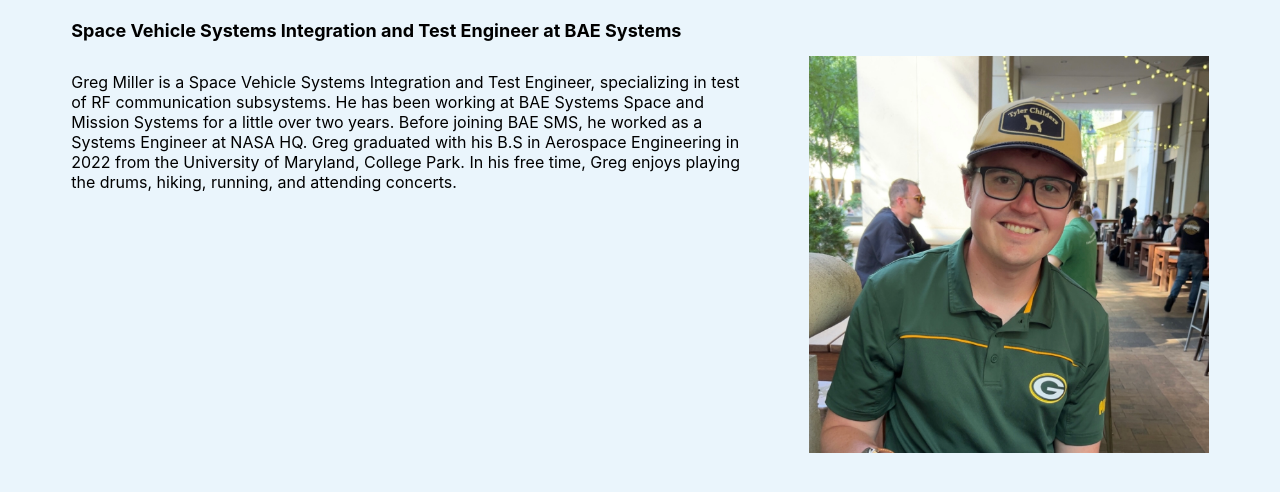
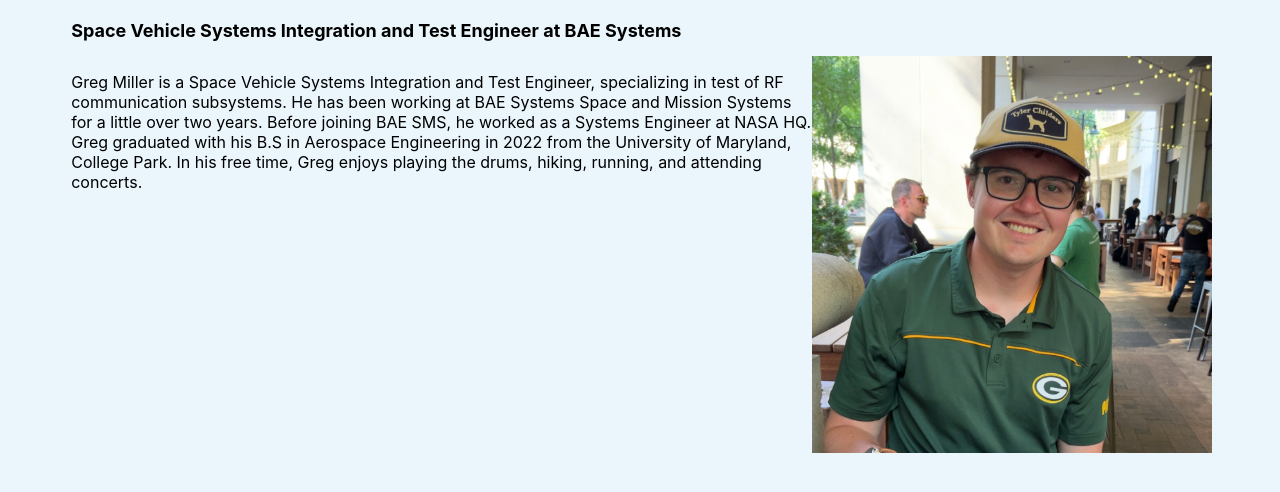
Before and after one commit to gmmille81/jhu_software_concepts, a Flask app: page / in a window 1280 px wide. Shown: the part 123-615 px from the top of the page. Run offline with Flask 3, Linux system fonts and the light colour scheme.

Commit message:
edited structure of base.html and main.css to reduce formatting of individual elements

```diff
--- a/module_1/app/static/main.css
+++ b/module_1/app/static/main.css
@@ -7,14 +7,9 @@ nav {
 .main-content{
     display: flex;
     padding-right: 5%;
-    padding-left: 5%;
     justify-content: space-between;
 }
 
-.bio{
-    vertical-align: top;
-    padding-right: 5%;
-}
 
 .profile-image img{
     flex: 1;
@@ -75,9 +70,8 @@ h1 {
 
 h2 {
     font-size: large;
+}
+
+.base-content{
     padding-left: 5%;
 }
-
-.linkedin-link{
-    padding-left: 5%;
-}
--- a/module_1/app/templates/base.html
+++ b/module_1/app/templates/base.html
@@ -10,8 +10,8 @@
         <header>
           {% block header %}{% endblock header %}
         </header>
-        <main>
-          {% block content %}<p>No messages.</p>{% endblock content %}
+        <main class="base-content">
+          {% block content %}{% endblock content %}
         </main>
     </section>
 </body>
--- a/module_1/app/templates/pages/projects.html
+++ b/module_1/app/templates/pages/projects.html
@@ -10,4 +10,5 @@
   This website uses a blueprint to establish the architecture for the sub-pages. The base.html serves as the main structure for the site, with home.html,
   contact.html, and projects.html representing child templates that include varying html content.
 </p>
+<a href="https://github.com/gmmille81/jhu_software_concepts" class="github-link">Link to the GitHub site for this project</a>
 {% endblock content %}
```
